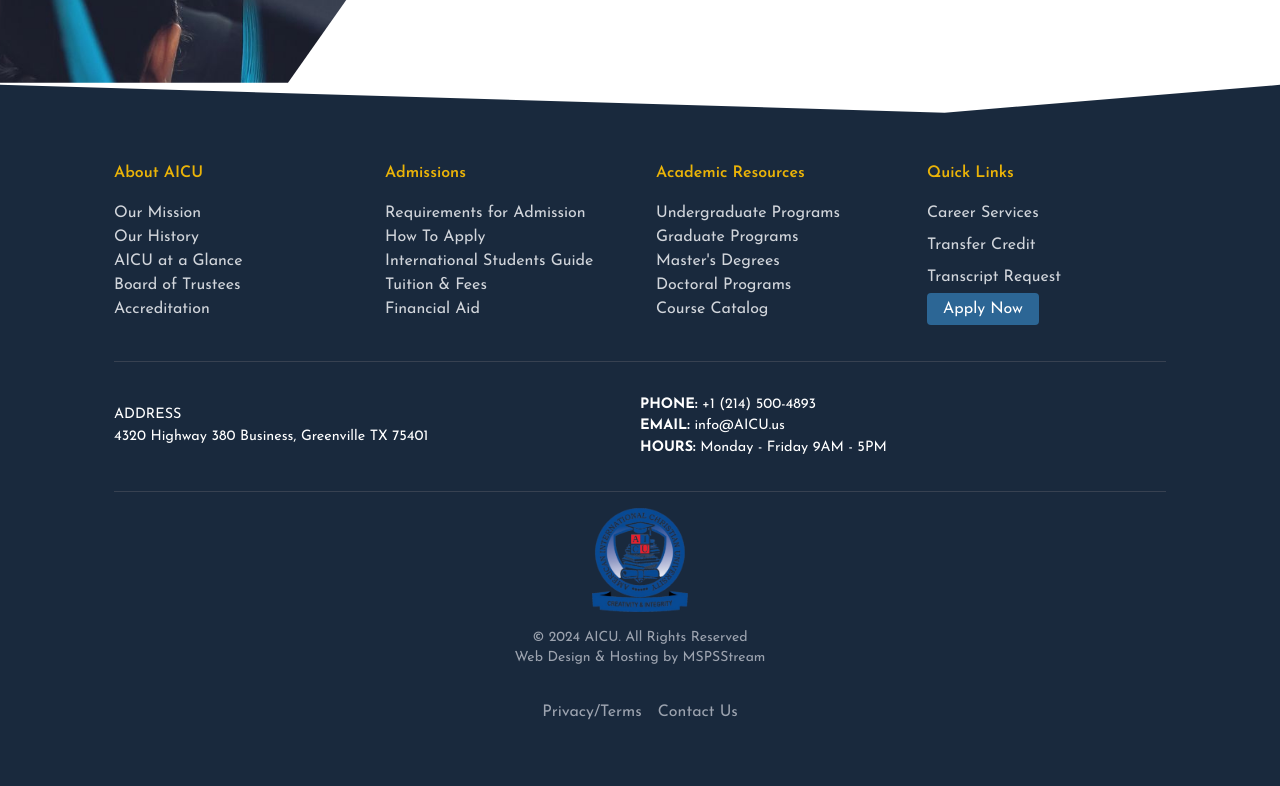
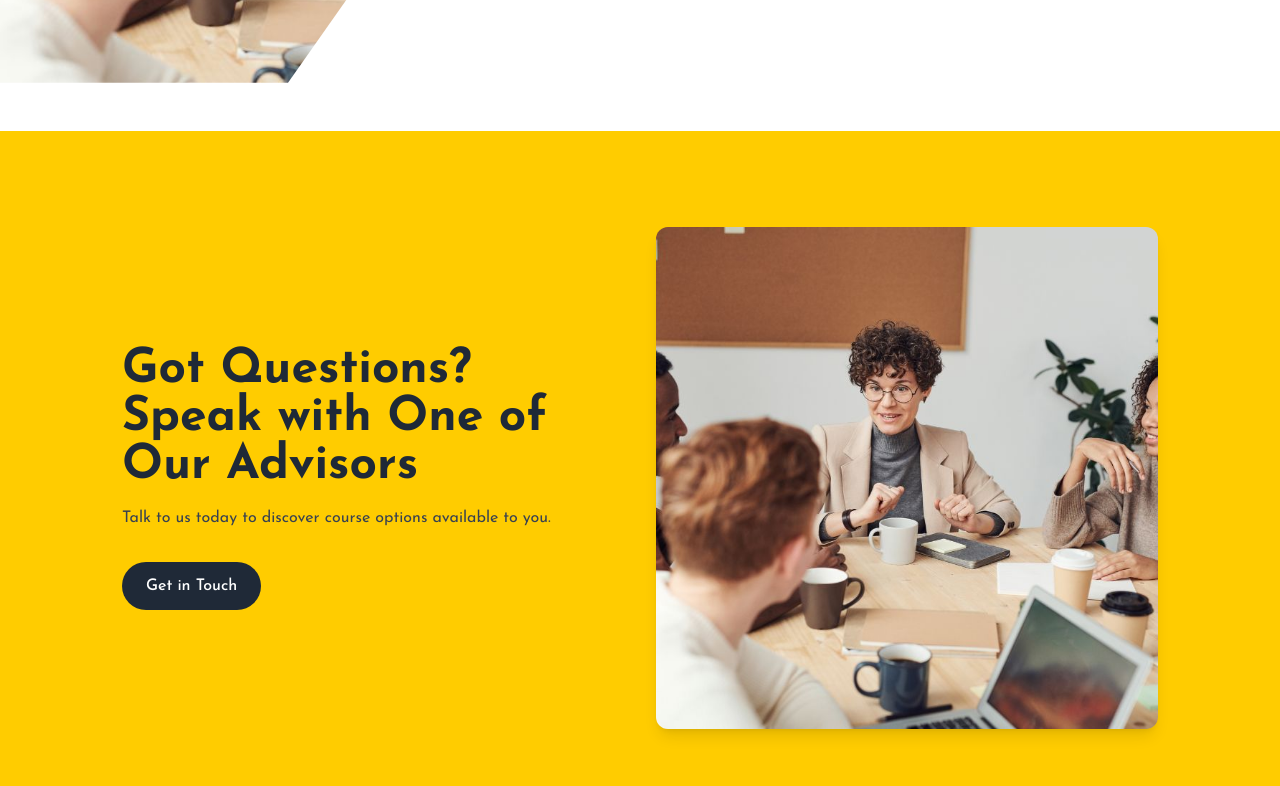
Before and after one commit to JohnnnGreat/AICU, a Next.js app: page / in a window 1280 px wide. Shown: the part 2680-3466 px from the top of the page. Built offline with nearby package versions, Linux system fonts and the light colour scheme.

Commit message:
"Updated image URLs, text content, and added AdvisorSection component to HomePage; updated footer copyright information and web design/hosting credits."

```diff
--- /dev/null
+++ b/src/components/Pages/Home/AdvisorSection/index.tsx
@@ -0,0 +1,31 @@
+import React from "react";
+
+const AdvisorSection = () => {
+   return (
+      <div className="relative bg-[#FFCC00] my-[3rem]">
+         <div className="max-w-[1100px] mx-auto px-4 sm:px-6 lg:px-8 py-16 md:py-24">
+            <div className="grid grid-cols-1 md:grid-cols-2 gap-8 items-center">
+               <div className="order-2 md:order-1">
+                  <h2 className="text-4xl md:text-5xl font-bold text-gray-800 mb-4">
+                     Got Questions?
+                     <br />
+                     Speak with One of Our Advisors
+                  </h2>
+                  <p className="text-gray-700 mb-8">Talk to us today to discover course options available to you.</p>
+                  <button className="bg-gray-800 text-white font-medium py-3 px-6 rounded-full hover:bg-gray-700 transition-colors">Get in Touch</button>
+               </div>
+               <div className="order-1 md:order-2 relative">
+                  <div className="absolute inset-0 bg-gray-100 -z-10 rounded-xl"></div>
+                  <img
+                     src="/ai.jpg"
+                     alt="Advisor meeting"
+                     className="rounded-xl shadow-lg w-full h-auto"
+                  />
+               </div>
+            </div>
+         </div>
+      </div>
+   );
+};
+
+export default AdvisorSection;
--- a/src/components/Pages/Home/Ordination/index.tsx
+++ b/src/components/Pages/Home/Ordination/index.tsx
@@ -8,7 +8,7 @@
          <div
             className="hidden md:block absolute inset-0 bg-cover bg-center bg-no-repeat w-full lg:w-[50%] z-10"
             style={{
-               backgroundImage: `url('/program-img.jpg')`,
+               backgroundImage: `url('/ai.jpg')`,
                backgroundAttachment: "fixed",
                clipPath: "polygon(0 0, 100% 0, 45% 100%, 0 100%)",
             }}
@@ -20,9 +20,7 @@
             <div className="h-full flex flex-col justify-center px-6 py-8 sm:px-12 lg:px-16">
                <h2 className="text-2xl sm:text-3xl font-bold text-gray-800 mb-4">2 Ordination Tracks</h2>
                <p className="text-gray-600 mb-6 max-w-full sm:max-w-lg">
-                  The Diploma in Ministry program is designed for men and women who are serving in a leadership role in
-                  their local church or another ministry position. The diploma provides a depth of training in the
-                  Bible, theology, and a broad range of ministry skills.
+                  The Diploma in Ministry program is designed for men and women who are serving in a leadership role in their local church or another ministry position. The diploma provides a depth of training in the Bible, theology, and a broad range of ministry skills.
                </p>
                <Button
                   variant="default"
--- a/src/components/Pages/Home/Programs/index.tsx
+++ b/src/components/Pages/Home/Programs/index.tsx
@@ -26,7 +26,7 @@
    return (
       <div
          style={{
-            backgroundImage: `url('program-img.jpg')`, // Replace with actual background image
+            backgroundImage: `url('/program-img.jpg')`, // Replace with actual background image
             perspective: "1000px", // Adds 3D perspective
             position: "relative", // Required for overlay positioning
             overflow: "hidden",
--- a/src/components/Pages/Home/index.tsx
+++ b/src/components/Pages/Home/index.tsx
@@ -3,6 +3,7 @@
 import Discover from "./Discover";
 import Programs from "./Programs";
 import OrdinationSection from "./Ordination";
+import AdvisorSection from "./AdvisorSection";
 
 const HomePage = () => {
    return (
@@ -16,6 +17,7 @@
          <Discover />
          <Programs />
          <OrdinationSection />
+         <AdvisorSection />
       </>
    );
 };
--- a/src/components/Shared/Footer/index.tsx
+++ b/src/components/Shared/Footer/index.tsx
@@ -172,7 +172,7 @@
                />
 
                <p className="text-sm text-gray-400 mb-4 text-center">
-                  © 2024 AICU. All Rights Reserved <br /> Web Design & Hosting by MSPSStream
+                  © 2024 AICU. All Rights Reserved <br /> Web Design & Hosting by Diplomat
                </p>
 
                {/* Social Media Links */}
```
Also changed, not shown: public/ai.jpg (added), public/bg.jpg (added).
